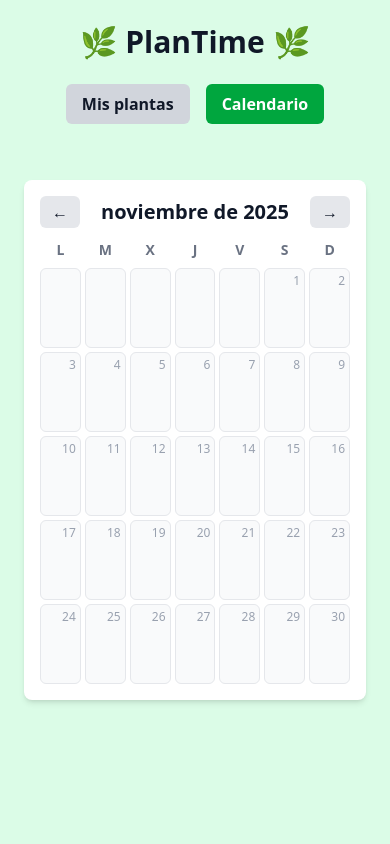
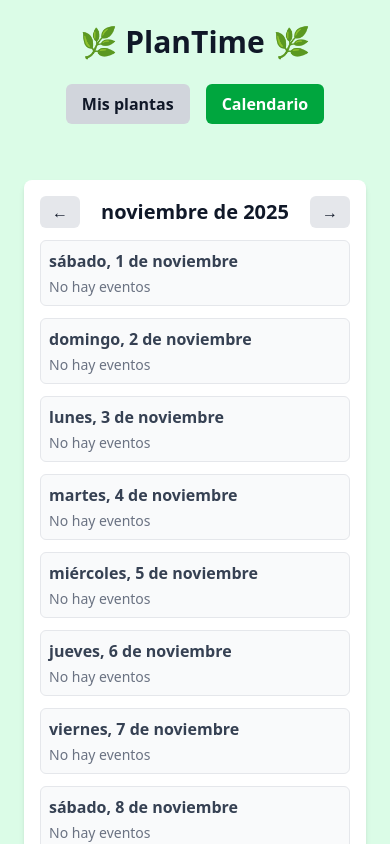
Before and after one commit to veronica-gi/planttime, a React (Vite) app: page / in a window 390 px wide. Both pictures are taken after a click on the button "Calendario". Shown: the top 844 px of the page. Built offline with nearby package versions, Linux system fonts and the light colour scheme.

Commit message:
feat: diseño responsive en PlantCalendar para móviles

```diff
--- a/src/ui/components/PlantCalendar.tsx
+++ b/src/ui/components/PlantCalendar.tsx
@@ -13,6 +13,7 @@ interface CalendarEvent {
 
 export function PlantCalendar({ plants }: PlantCalendarProps) {
   const [currentMonth, setCurrentMonth] = useState(new Date())
+  const [expandedDays, setExpandedDays] = useState<Record<string, boolean>>({})
 
   const year = currentMonth.getFullYear()
   const month = currentMonth.getMonth()
@@ -29,7 +30,7 @@ export function PlantCalendar({ plants }: PlantCalendarProps) {
     d1.getMonth() === d2.getMonth() &&
     d1.getFullYear() === d2.getFullYear()
 
-  // Construir semanas completas (7 días cada una)
+  // Construir semanas completas
   const weeks: (Date | null)[][] = []
   let currentDay = 1 - startWeekDay
   while (currentDay <= daysInMonth) {
@@ -45,12 +46,10 @@ export function PlantCalendar({ plants }: PlantCalendarProps) {
     weeks.push(week)
   }
 
-  // Generar eventos de riego y fertilización
+  // Generar eventos
   const events: CalendarEvent[] = []
   plants.forEach((plant) => {
     const startDate = new Date(plant.lastWatered)
-
-    // Riego
     if (plant.wateringFrequency) {
       let next = new Date(startDate)
       while (next <= lastDayOfMonth) {
@@ -58,8 +57,6 @@ export function PlantCalendar({ plants }: PlantCalendarProps) {
         next.setDate(next.getDate() + plant.wateringFrequency)
       }
     }
-
-    // Fertilización
     if (plant.fertilizingFrequency) {
       let next = new Date(startDate)
       while (next <= lastDayOfMonth) {
@@ -69,45 +66,41 @@ export function PlantCalendar({ plants }: PlantCalendarProps) {
     }
   })
 
+  const toggleDay = (dateStr: string) => {
+    setExpandedDays(prev => ({ ...prev, [dateStr]: !prev[dateStr] }))
+  }
+
   return (
     <div className="bg-white dark:bg-zinc-800 p-4 rounded-lg shadow-md mx-auto w-full max-w-4xl m-8">
 
-
-      {/* Cabecera del mes */}
+      {/* Cabecera */}
       <div className="flex justify-between items-center mb-3">
         <button onClick={handlePrevMonth} className="px-3 py-1 bg-gray-200 dark:bg-zinc-700 rounded-md">←</button>
         <h2 className="text-xl font-semibold">{currentMonth.toLocaleString("es-ES", { month: "long", year: "numeric" })}</h2>
         <button onClick={handleNextMonth} className="px-3 py-1 bg-gray-200 dark:bg-zinc-700 rounded-md">→</button>
       </div>
 
-      {/* Días de la semana */}
+      {/* Escritorio */}
+      <div className="hidden sm:block">
         <div className="grid grid-cols-7 gap-1 text-center font-semibold text-sm text-gray-500 mb-2">
-        {["L", "M", "X", "J", "V", "S", "D"].map((d) => <div key={d}>{d}</div>)}
+          {["L", "M", "X", "J", "V", "S", "D"].map(d => <div key={d}>{d}</div>)}
         </div>
-
-      {/* Semanas */}
         <div className="grid grid-cols-7 gap-1">
           {weeks.map((week, wi) =>
             week.map((day, di) => {
               const dayEvents = day ? events.filter(ev => isSameDay(ev.date, day)) : []
               return (
-              <div
-                key={`${wi}-${di}`}
-                className="border border-gray-200 dark:border-zinc-700 rounded-md min-h-[80px] p-1 text-sm relative bg-gray-50 dark:bg-zinc-900"
-              >
+                <div key={`${wi}-${di}`} className="border border-gray-200 dark:border-zinc-700 rounded-md min-h-[80px] p-1 text-sm relative bg-gray-50 dark:bg-zinc-900">
                   {day && (
                     <>
                       <div className="absolute top-1 right-1 text-xs text-gray-400">{day.getDate()}</div>
                       <div className="mt-4 space-y-1">
                         {dayEvents.map((ev, i) => (
-                        <div
-                          key={i}
-                          className={`text-xs px-1 py-0.5 rounded ${
+                          <div key={i} className={`text-xs px-1 py-0.5 rounded break-words ${
                             ev.type === "Riego"
                               ? "bg-blue-100 text-blue-800 dark:bg-blue-900 dark:text-blue-200"
                               : "bg-green-100 text-green-800 dark:bg-green-900 dark:text-green-200"
-                          }`}
-                        >
+                          }`}>
                             {ev.type} ({ev.plant.name})
                           </div>
                         ))}
@@ -120,5 +113,52 @@ export function PlantCalendar({ plants }: PlantCalendarProps) {
           )}
         </div>
       </div>
+
+      {/* Móvil */}
+      <div className="sm:hidden space-y-3">
+        {weeks.flat().filter(Boolean).map((day) => {
+          if (!day) return null
+          const dayEvents = events.filter(ev => isSameDay(ev.date, day))
+          const dateStr = day.toDateString()
+          const isExpanded = expandedDays[dateStr] || false
+          const visibleEvents = isExpanded ? dayEvents : dayEvents.slice(0, 2)
+
+          return (
+            <div key={dateStr} className="border border-gray-200 dark:border-zinc-700 rounded-md p-2 bg-gray-50 dark:bg-zinc-900">
+              <div className="font-semibold text-gray-700 dark:text-gray-300 mb-1">
+                {day.toLocaleDateString("es-ES", { weekday: "long", day: "numeric", month: "long" })}
+              </div>
+              {dayEvents.length > 0 ? (
+                <ul className="space-y-1">
+                  {visibleEvents.map((ev, i) => (
+                    <li
+                      key={i}
+                      className={`px-2 py-1 rounded ${
+                        ev.type === "Riego"
+                          ? "bg-blue-100 text-blue-800 dark:bg-blue-900 dark:text-blue-200"
+                          : "bg-green-100 text-green-800 dark:bg-green-900 dark:text-green-200"
+                      }`}
+                    >
+                      {ev.type} ({ev.plant.name})
+                    </li>
+                  ))}
+                  {dayEvents.length > 2 && (
+                    <li
+                      className="text-gray-500 text-sm cursor-pointer select-none"
+                      onClick={() => toggleDay(dateStr)}
+                    >
+                      {isExpanded ? "ver menos" : "...ver más"}
+                    </li>
+                  )}
+                </ul>
+              ) : (
+                <p className="text-gray-500 text-sm">No hay eventos</p>
+              )}
+            </div>
+          )
+        })}
+      </div>
+
+    </div>
   )
 }
```
Lines whose indentation alone changed are shown as unchanged.
